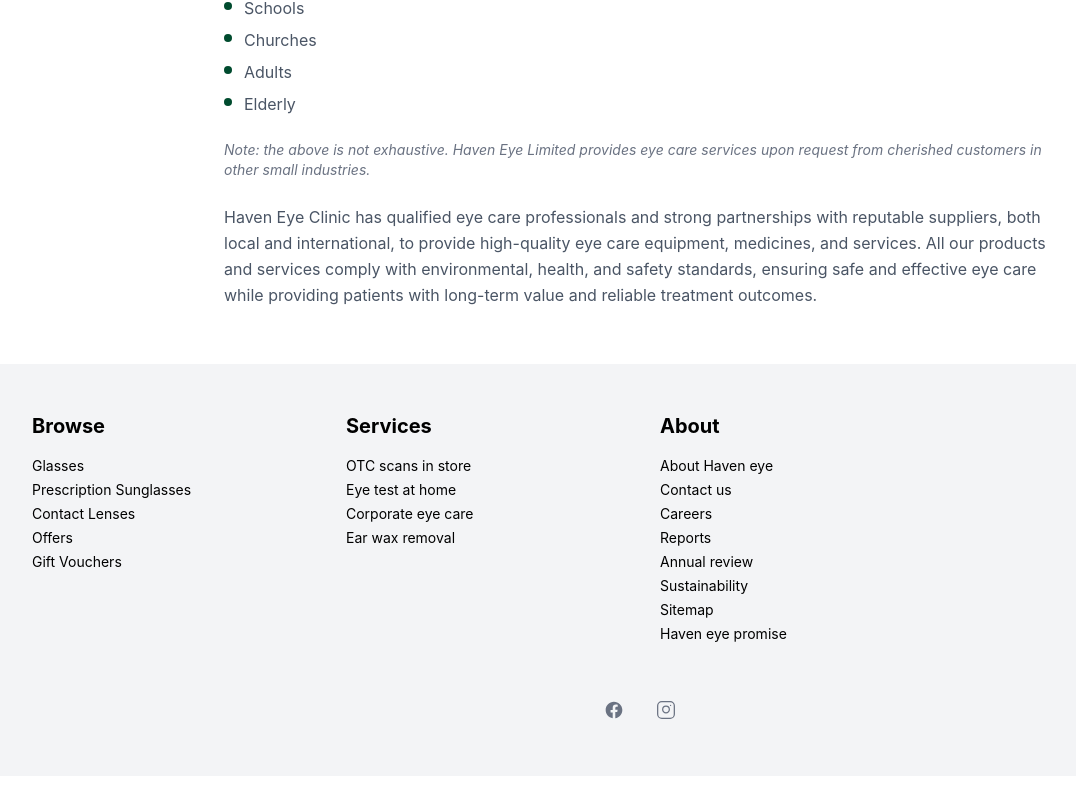
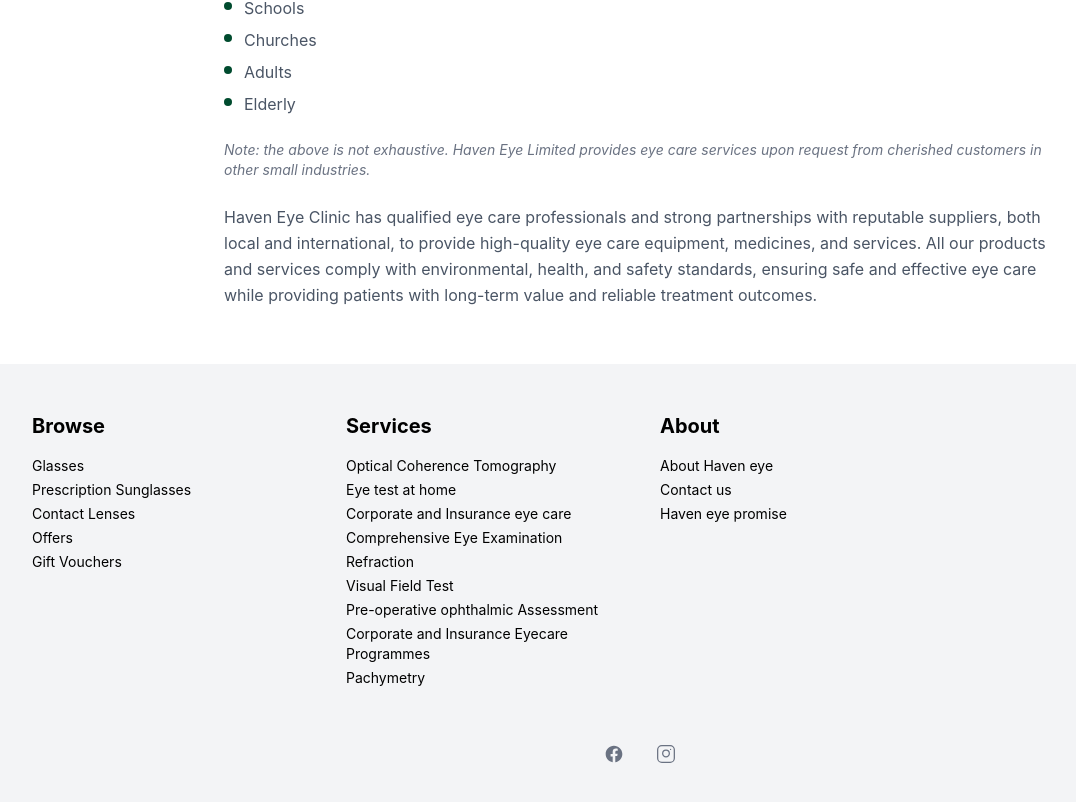
Before and after one commit to Barmoo/haven-eyes-project, a React (Vite) app: page /about in a window 1280 px wide. Shown: the part 1416-2218 px from the top of the page, without its empty margins (0-1076 px from the left). Before the commit the page ends 2192 px from the top, so only its background shows below. Built offline with nearby package versions, Linux system fonts and the light colour scheme.

Commit message:
changes added and committed

```diff
--- a/index.html
+++ b/index.html
@@ -2,7 +2,7 @@
 <html lang="en">
   <head>
     <meta charset="UTF-8" />
-    <link rel="icon" type="image/svg+xml" href="/favicon.svg" />
+    <link rel="icon" type="image/svg+xml" href="haven-logo.jpeg" />
     <meta name="viewport" content="width=device-width, initial-scale=1.0" />
     <title>haven-eyes</title>
   </head>
--- a/src/components/feature.jsx
+++ b/src/components/feature.jsx
@@ -8,13 +8,8 @@
   },
   {
     icon: <MapPin size={36} strokeWidth={1.5} />,
-    title: "850 local businesses nationwide",
+    title: "Located at Ridge, Accra",
     link: "Find your store",
-  },
-  {
-    icon: <Home size={36} strokeWidth={1.5} />,
-    title: "Home eye tests",
-    link: "Check eligibility",
   },
   {
     icon: <Eye size={36} strokeWidth={1.5} />,
--- a/src/components/footer.jsx
+++ b/src/components/footer.jsx
@@ -19,10 +19,15 @@
           <div className="flex flex-col items-center sm:items-start">
             <h4 className="text-base sm:text-lg lg:text-xl font-bold mb-3 sm:mb-4">Services</h4>
             <ul className="list-none m-0 p-0 space-y-1 text-xs sm:text-sm">
-              <li>OTC scans in store</li>
+              <li>Optical Coherence Tomography</li>
               <li>Eye test at home</li>
-              <li>Corporate eye care</li>
-              <li>Ear wax removal</li>
+              <li>Corporate and Insurance eye care</li>
+              <li>Comprehensive Eye Examination</li>
+              <li>Refraction</li>
+              <li>Visual Field Test</li>
+              <li>Pre-operative ophthalmic Assessment</li>
+              <li>Corporate and Insurance Eyecare Programmes</li>
+              <li>Pachymetry</li>
             </ul>
           </div>
 
@@ -31,11 +36,6 @@
             <ul className="list-none m-0 p-0 space-y-1 text-xs sm:text-sm">
               <li>About Haven eye</li>
               <li>Contact us</li>
-              <li>Careers</li>
-              <li>Reports</li>
-              <li>Annual review</li>
-              <li>Sustainability</li>
-              <li>Sitemap</li>
               <li>Haven eye promise</li>
             </ul>
           </div>
--- a/src/components/navbar.jsx
+++ b/src/components/navbar.jsx
@@ -10,7 +10,6 @@
     { label: 'Contact Lenses', href: '#' },
     { label: 'Eye Tests', href: '#' },
     { label: 'Contact Us', href: '/contact', isRoute: true },
-    { label: 'Home visits', href: '#' },
     { label: 'About', href: '/about', isRoute: true },
   ];
 
--- a/src/components/service.jsx
+++ b/src/components/service.jsx
@@ -2,7 +2,7 @@
 
 const services = [
     {
-        title: "Home eye tests available",
+        title: "Eye tests available",
         description:
             "Our team of mobile opticians provide a comprehensive eyecare service to those who cannot get to one of our stores unaccompanied.",
         link: "Find out more",
```
